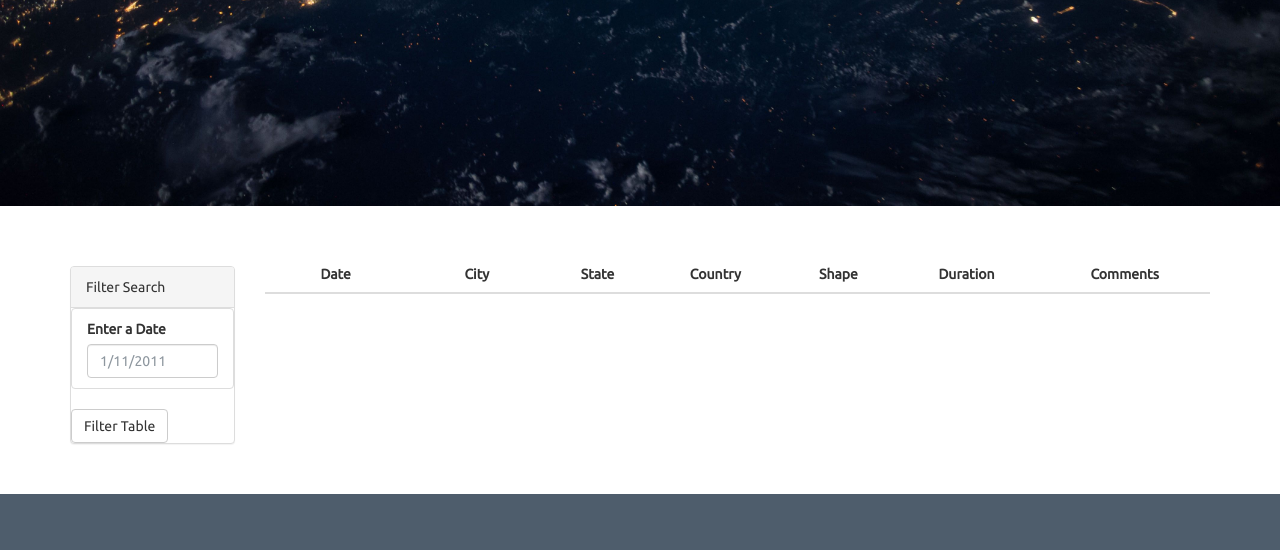
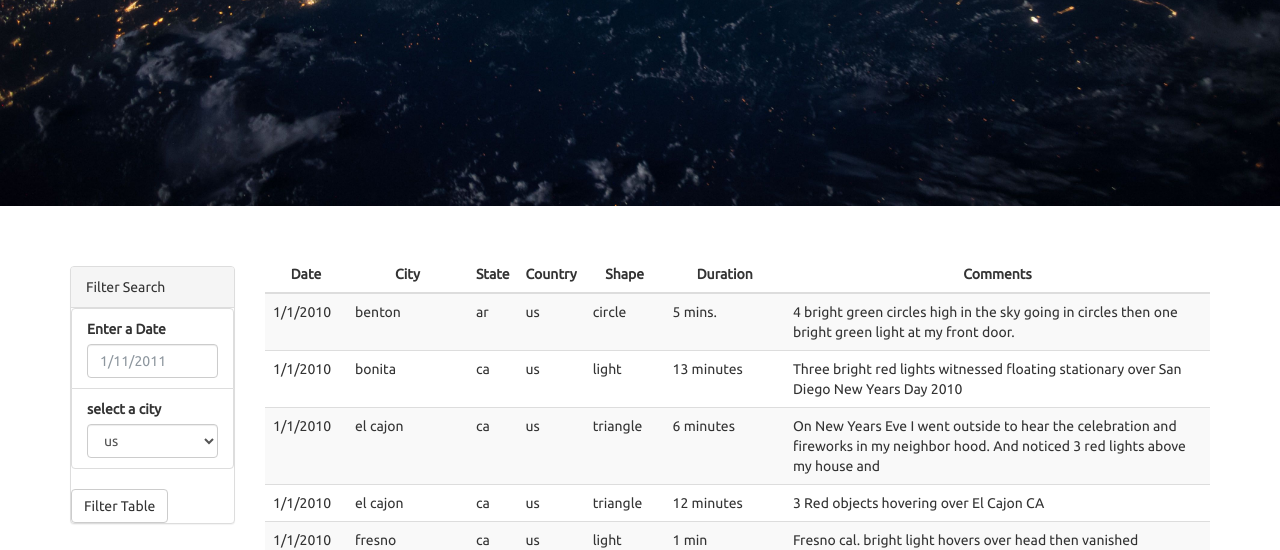
Before and after one commit to SHARRAO/javascript-challenge, a plain HTML site: page Instructions/StarterCode/index.html in a window 1280 px wide. Shown: the part 406-956 px from the top of the page. Drawn offline with nearby package versions, Linux system fonts and the light colour scheme.

Commit message:
Hwork_v5

```diff
--- a/Instructions/StarterCode/index.html
+++ b/Instructions/StarterCode/index.html
@@ -39,6 +39,13 @@
                         <label for="date">Enter a Date</label>
                         <input class="form-control" id="datetime" type="text" placeholder="1/11/2011">
                       </li>
+                      <li class="filter list-group-item">
+                        <label for="city">select a city</label>
+                        <select class="form-control" id="d3-dropdown">
+                          <option value="dataset1">us</option>
+                           <option value="dataset2">ca</option>
+                        </select>
+                      </li>
                     </ul>
                   </div>
                   <button id="filter-btn" type="button" class="btn btn-default">Filter Table</button>
@@ -61,7 +68,9 @@
                   <th class="table-head">Comments</th>
                 </tr>
               </thead>
-              <tbody></tbody>
+              <tbody>
+
+            </tbody>
             </table>
           </div>
         </div>
--- a/Instructions/StarterCode/static/js/app.js
+++ b/Instructions/StarterCode/static/js/app.js
@@ -1,4 +1,39 @@
-// from data.js
-var tableData = data;
+
+
+var fltrdate = d3.select("#filter-btn")
+var table = d3.select("#ufo-table")
+var datetimeinput = d3.select("#datetime")
 
 // YOUR CODE HERE!
+// Get a reference to the table body
+var tbody = d3.select("tbody");
+
+// Console.log the weather data from data.js
+console.log(data);
+
+// Step 1: Loop Through `data` and add data to table
+function loadbody(thisdata) {
+    tbody.html("");
+    thisdata.forEach(function(UFOReport) {
+        var row = tbody.append("tr");
+        Object.entries(UFOReport).forEach(([key,value]) => {
+            //console.log(value);
+            var cell=row.append("td");
+            cell.text(value);
+        });
+    });
+}
+
+loadbody(data);
+
+function handledate() {
+    var inputDate = d3.select("#datetime").property("value");
+    filteredData = data.filter(UFO => UFO.datetime === inputDate);
+    loadbody(filteredData);
+}
+
+
+
+fltrdate.on("click",handledate);
+datetimeinput.on("change",handledate);
+console.log("The End");
```
